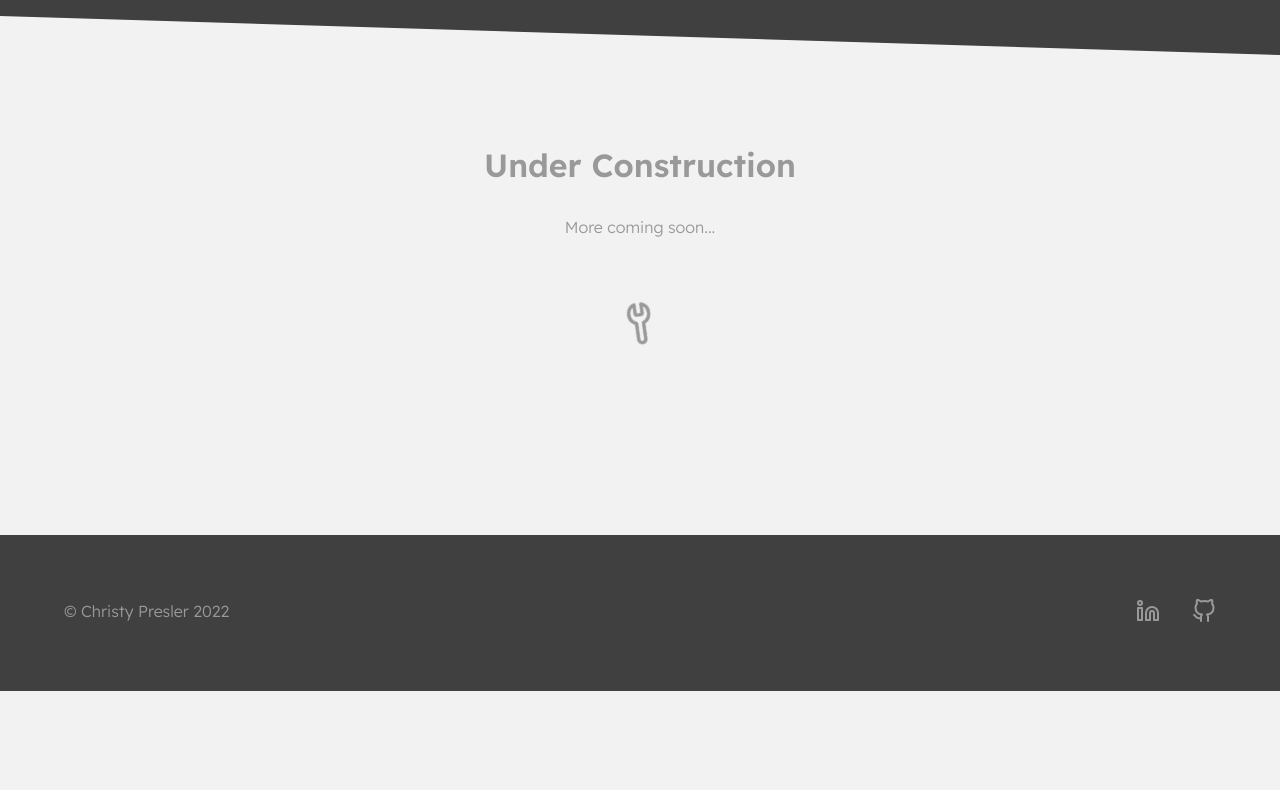
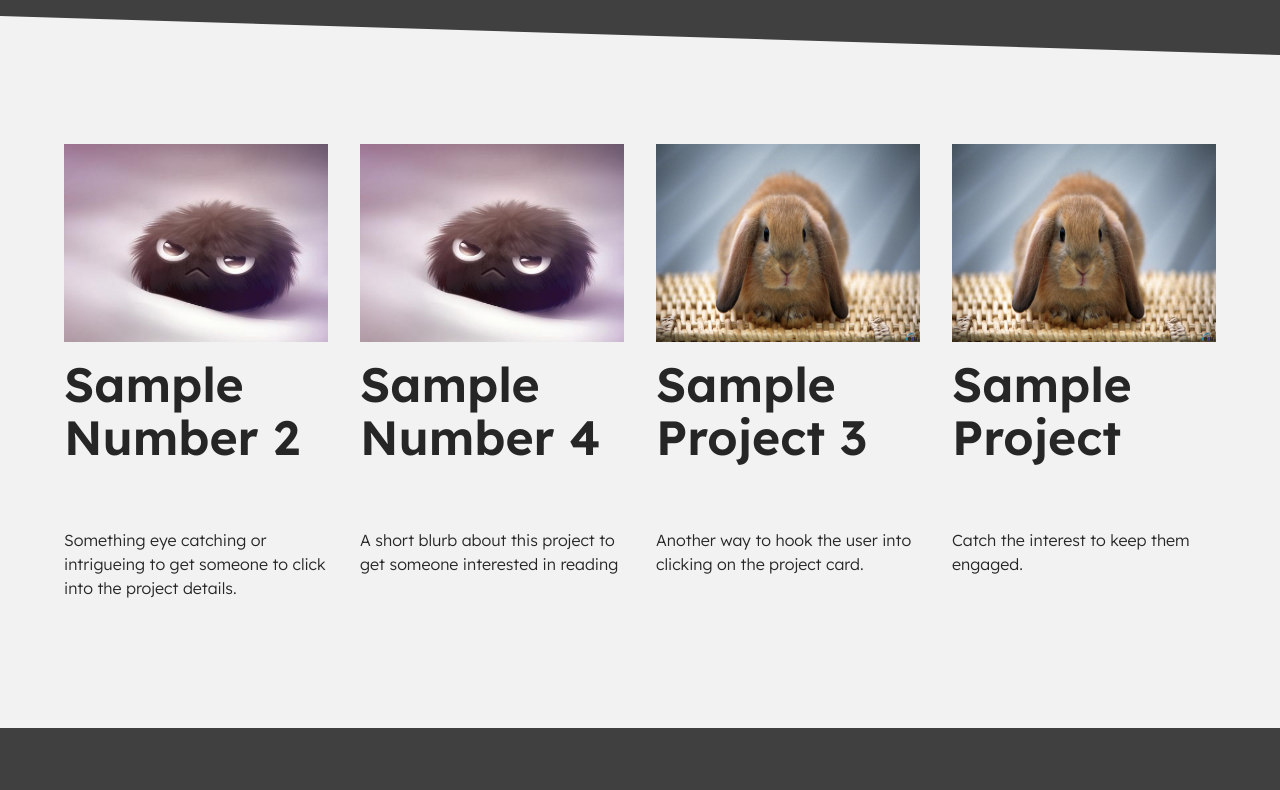
Before and after one commit to cpresler/portfolio-site, a Next.js app: page / in a window 1280 px wide. Shown: the part 616-1406 px from the top of the page. Before the commit the page ends 1307 px from the top, so only its background shows below. Built offline with nearby package versions, Linux system fonts and the light colour scheme.

Commit message:
feat: import project data into home page, parse relevant info, and display in cards

```diff
--- a/components/Header/Header.tsx
+++ b/components/Header/Header.tsx
@@ -1,4 +1,4 @@
-import classNames from "classnames"
+import classNames from 'classnames'
 import styles from './Header.module.scss'
 import Image from 'next/image'
 import Link, { NavLink } from '../Link/Link'
--- /dev/null
+++ b/components/ProjectCard/ProjectCard.module.scss
@@ -0,0 +1,5 @@
+@use '../../styles/' as *;
+
+.card {
+  width: 100%
+}
--- /dev/null
+++ b/components/ProjectCard/ProjectCard.tsx
@@ -0,0 +1,43 @@
+import classNames from 'classnames'
+import styles from './ProjectCard.module.scss'
+import Image from 'next/image'
+import Link from '../Link/Link'
+import Text from '../Text/Text'
+
+interface Props {
+  className?: string
+  slug?: string
+  image?: string
+  title?: string
+  desc?: string
+}
+
+const ProjectCard = ({ className, slug, image, title, desc = '' }: Props) => {
+  const classes = classNames(className, {
+    [styles.card]: true
+  })
+
+  return (
+    <div
+      key={slug}
+      className={classes}
+    >
+      <Link href={`/work/${slug}`} className={styles.card_link}>
+        <Image
+          width={480}
+          height={360}
+          alt={title}
+          src={`/${image}`}
+          layout='responsive'
+          className={styles.card_image}
+        />
+        <div className={styles.card_details}>
+          <Text tag='h1' className={styles.card_title}>{ title }</Text>
+          <Text className={styles.card_desc}>{ desc }</Text>
+        </div>
+      </Link>
+    </div>
+  )
+}
+
+export default ProjectCard
--- a/package.json
+++ b/package.json
@@ -12,6 +12,7 @@
   },
   "dependencies": {
     "classnames": "^2.3.1",
+    "gray-matter": "^4.0.3",
     "next": "12.1.5",
     "react": "18.0.0",
     "react-dom": "18.0.0",
--- a/pages/Home.module.scss
+++ b/pages/Home.module.scss
@@ -1,8 +1,4 @@
 @use '../styles/' as *;
-
-.home {
-  background-color: $gray-700;
-}
 
 .hero {
   background-color: $gray-700;
@@ -48,4 +44,10 @@
 
 .work {
   padding-top: 2 * $space-xxl;
+
+  &_content {
+    @include content;
+    display: flex;
+    gap: $space-l;
+  }
 }
--- a/pages/about.tsx
+++ b/pages/about.tsx
@@ -3,7 +3,7 @@ import Head from 'next/head'
 import Footer from '../components/Footer/Footer'
 import Header from '../components/Header/Header'
 import Construction from '../components/Construction/Construction'
-import styles from './about.module.scss'
+import styles from './About.module.scss'
 
 const About: NextPage = () => {
   return (
--- a/pages/index.tsx
+++ b/pages/index.tsx
@@ -3,14 +3,49 @@ import Image from 'next/image'
 import ToolIcon from '../components/Icons/ToolIcon/ToolIcon'
 import Text from '../components/Text/Text'
 import Construction from '../components/Construction/Construction'
+import fs from 'fs'
+import matter from 'gray-matter'
+import Link from '../components/Link/Link'
+import ProjectCard from '../components/ProjectCard/ProjectCard'
 import styles from './Home.module.scss'
 
-const Home: NextPage = () => {
+export async function getStaticProps() {
+  // get projects
+  const files = fs.readdirSync('projects')
+
+  const projects = files.map((fileName) => {
+    const slug = fileName.replace('.md', '')
+    const readFile = fs.readFileSync(`projects/${fileName}`, 'utf-8')
+    const { data: frontmatter } = matter(readFile)
+
+    return {
+      slug,
+      frontmatter
+    }
+  })
+
+  return {
+    props: {
+      projects,
+    },
+  }
+}
+
+const Home: NextPage = ({ projects }) => {
   return (
     <>
       <section className={styles.hero}>
         <div className={styles.hero_content}>
-          <Image className={styles.hero_image} src={'/images/christy-sm-sq.jpg'} width={240} height={240} layout='responsive' sizes='60vw' priority={true} alt='Headshot portrait of Christy Presler'/>
+          <Image
+            className={styles.hero_image}
+            src={'/images/christy-sm-sq.jpg'}
+            width={240}
+            height={240}
+            layout='responsive'
+            sizes='60vw'
+            priority={true}
+            alt='Headshot portrait of Christy Presler'
+          />
           <div className={styles.hero_text}>
             <Text tag='h1'>
               Hello! My name is Christy Presler.
@@ -23,7 +58,16 @@ const Home: NextPage = () => {
       </section>
 
       <section className={styles.work}>
-        <Construction />
+        <div className={styles.work_content}>
+          {projects.map(({ slug, frontmatter }) => (
+            <ProjectCard
+              slug={slug}
+              image={frontmatter.thumbnail}
+              title={frontmatter.title}
+              desc={frontmatter.desc}
+            />
+          ))}
+        </div>
       </section>
     </>
   )
--- a/pages/work.tsx
+++ b/pages/work.tsx
@@ -3,7 +3,7 @@ import Head from 'next/head'
 import Footer from '../components/Footer/Footer'
 import Header from '../components/Header/Header'
 import Construction from '../components/Construction/Construction'
-import styles from './work.module.scss'
+import styles from './Work.module.scss'
 
 const Work: NextPage = () => {
   return (
```
Also changed, not shown: 1 other file (tests, documents, lock files or other folders).
